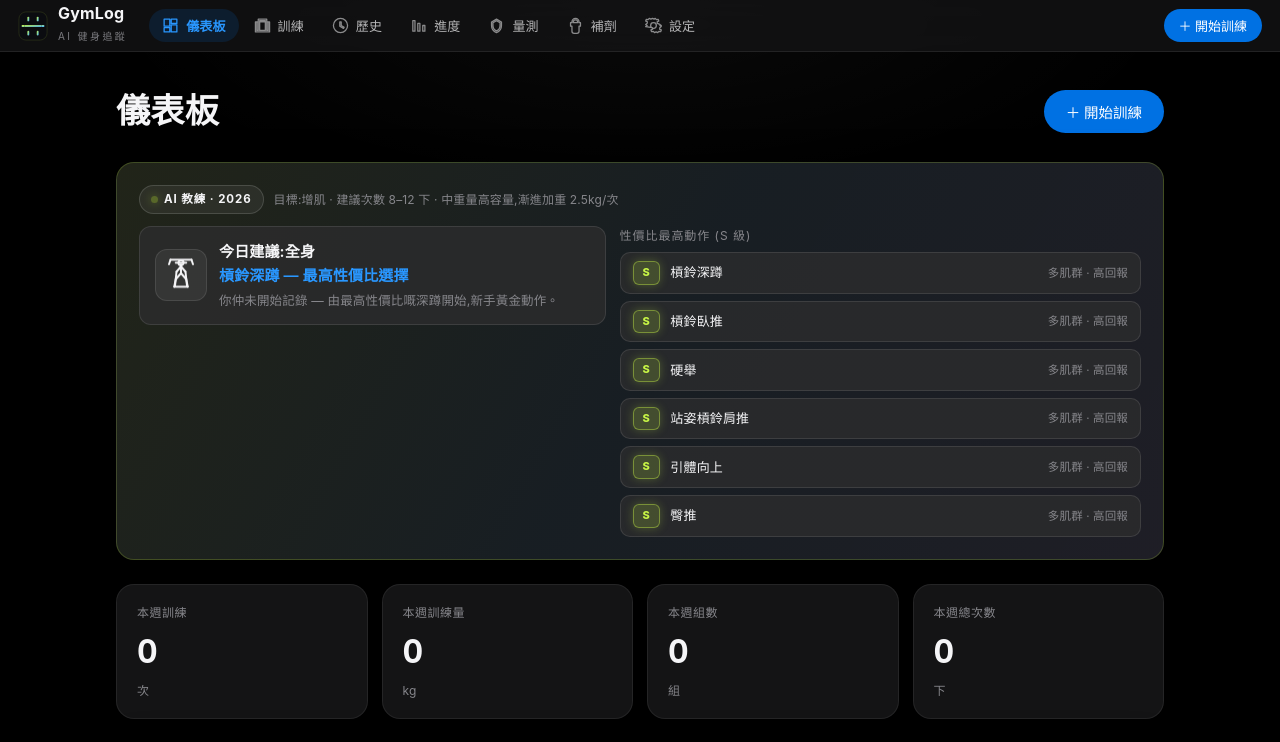
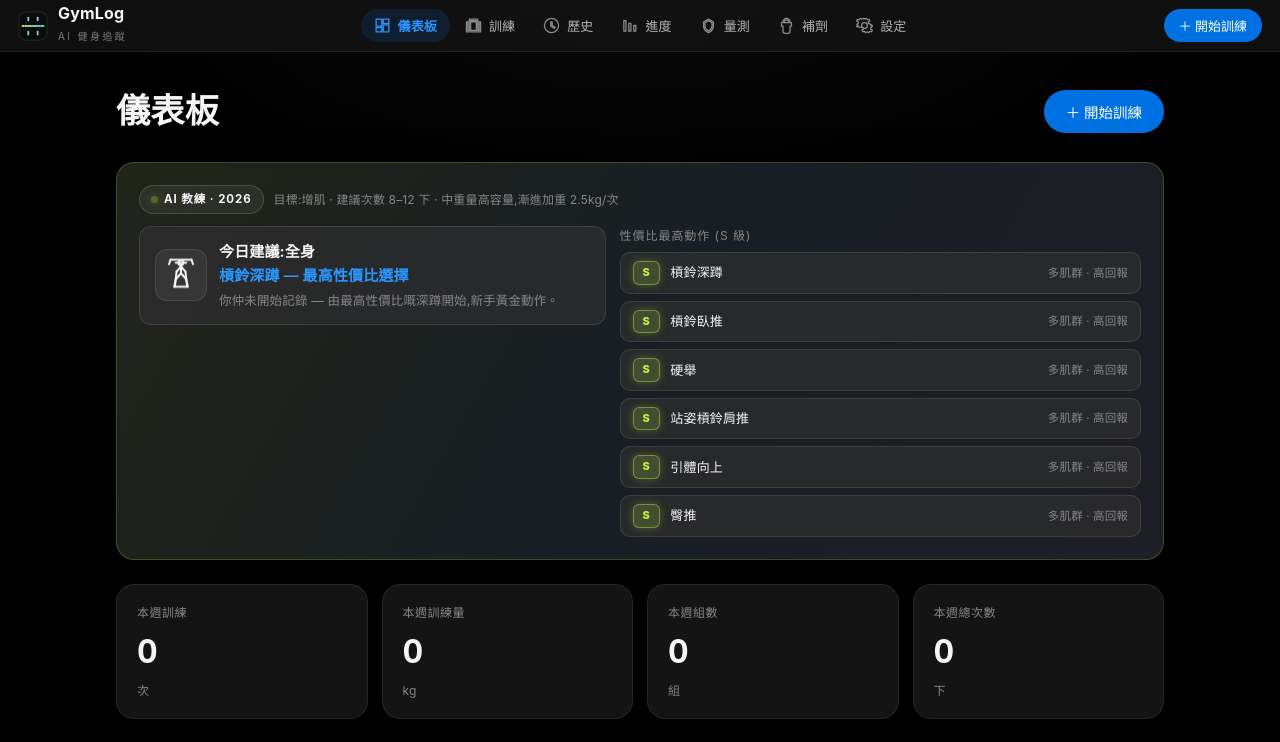
Before and after one commit to wingmak1314/GYM, a React (Vite) app: page / in a window 1280 px wide. Shown: the top 742 px of the page. Built offline with nearby package versions, Linux system fonts and the light colour scheme; a web font is replaced by a local one.

Commit message:
Nav 置中: topbar 改 3 欄 grid — logo 左、導航正中間、開始訓練右 (Apple global nav 佈局)

```diff
--- a/src/styles.css
+++ b/src/styles.css
@@ -54,9 +54,10 @@ body::before {
   position: sticky;
   top: 0;
   z-index: 5;
-  display: flex;
+  display: grid;
+  grid-template-columns: 1fr auto 1fr;
   align-items: center;
-  gap: 6px;
+  gap: 8px;
   padding: 0 18px;
   min-height: 52px;
   background: rgba(22, 22, 23, 0.72);
@@ -64,7 +65,7 @@ body::before {
   -webkit-backdrop-filter: blur(20px) saturate(180%);
   border-bottom: 1px solid rgba(255, 255, 255, 0.08);
 }
-.logo { display: flex; align-items: center; gap: 10px; padding: 0 10px 0 0; }
+.logo { display: flex; align-items: center; gap: 10px; padding: 0 10px 0 0; justify-self: start; }
 .logo-mark { position: relative; flex-shrink: 0; }
 .logo b {
   font-size: 16px;
@@ -75,7 +76,7 @@ body::before {
   color: var(--text);
 }
 .logo span { color: rgba(134, 134, 139, 0.9); font-size: 10px; letter-spacing: 0.24em; text-transform: uppercase; }
-.topbar nav { display: flex; flex-direction: row; align-items: center; gap: 2px; flex: 1; margin-left: 6px; }
+.topbar nav { display: flex; flex-direction: row; align-items: center; gap: 2px; justify-self: center; }
 .nav-item {
   display: flex; align-items: center; gap: 7px;
   background: none; border: none;
@@ -95,7 +96,7 @@ body::before {
   font-weight: 600;
 }
 .nav-item.active svg { opacity: 1; }
-.topbar-actions { margin-left: 4px; }
+.topbar-actions { justify-self: end; }
 .main { flex: 1; padding: 30px 34px 60px; max-width: 1180px; width: 100%; margin: 0 auto; }
 
 /* ── buttons / inputs ── */
```
